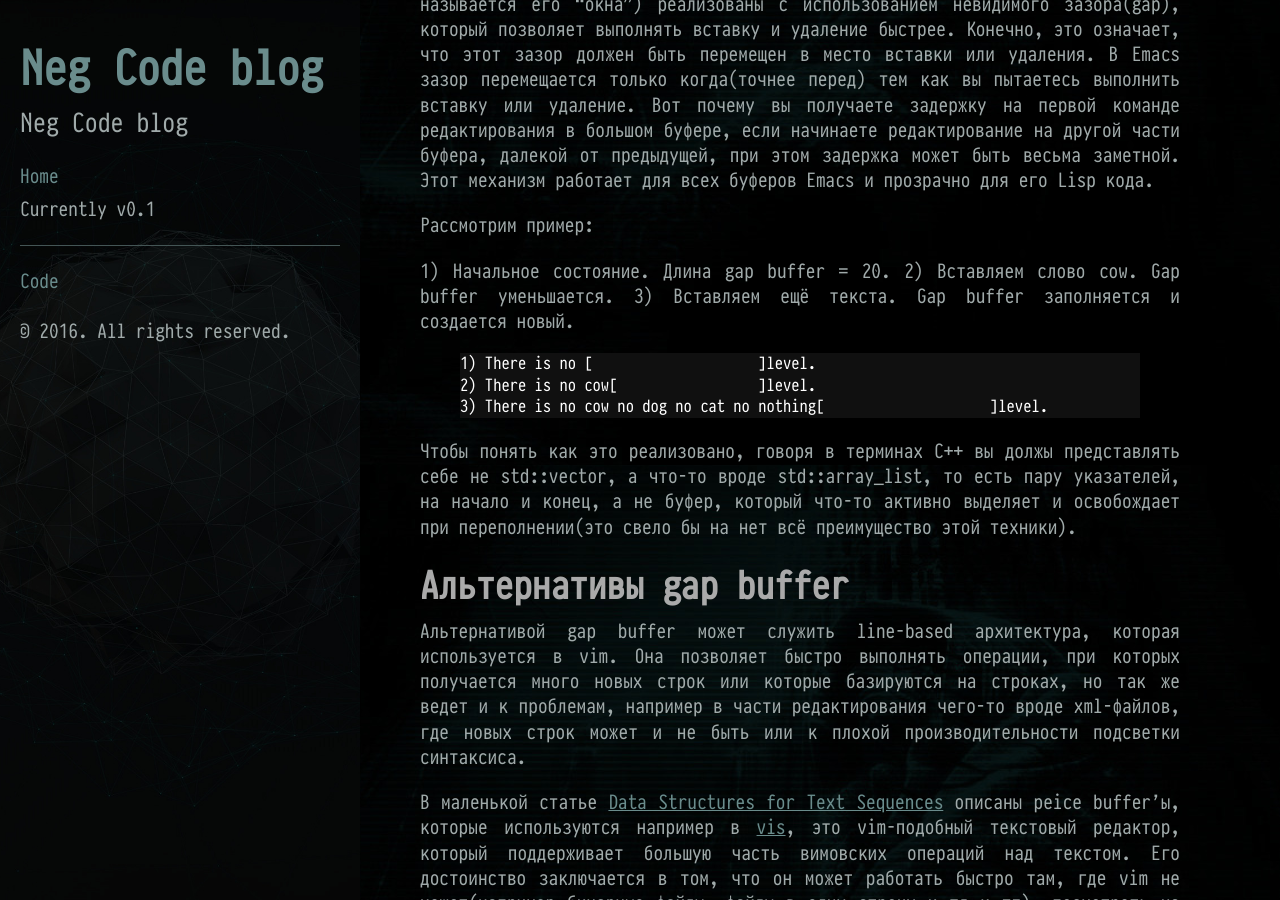
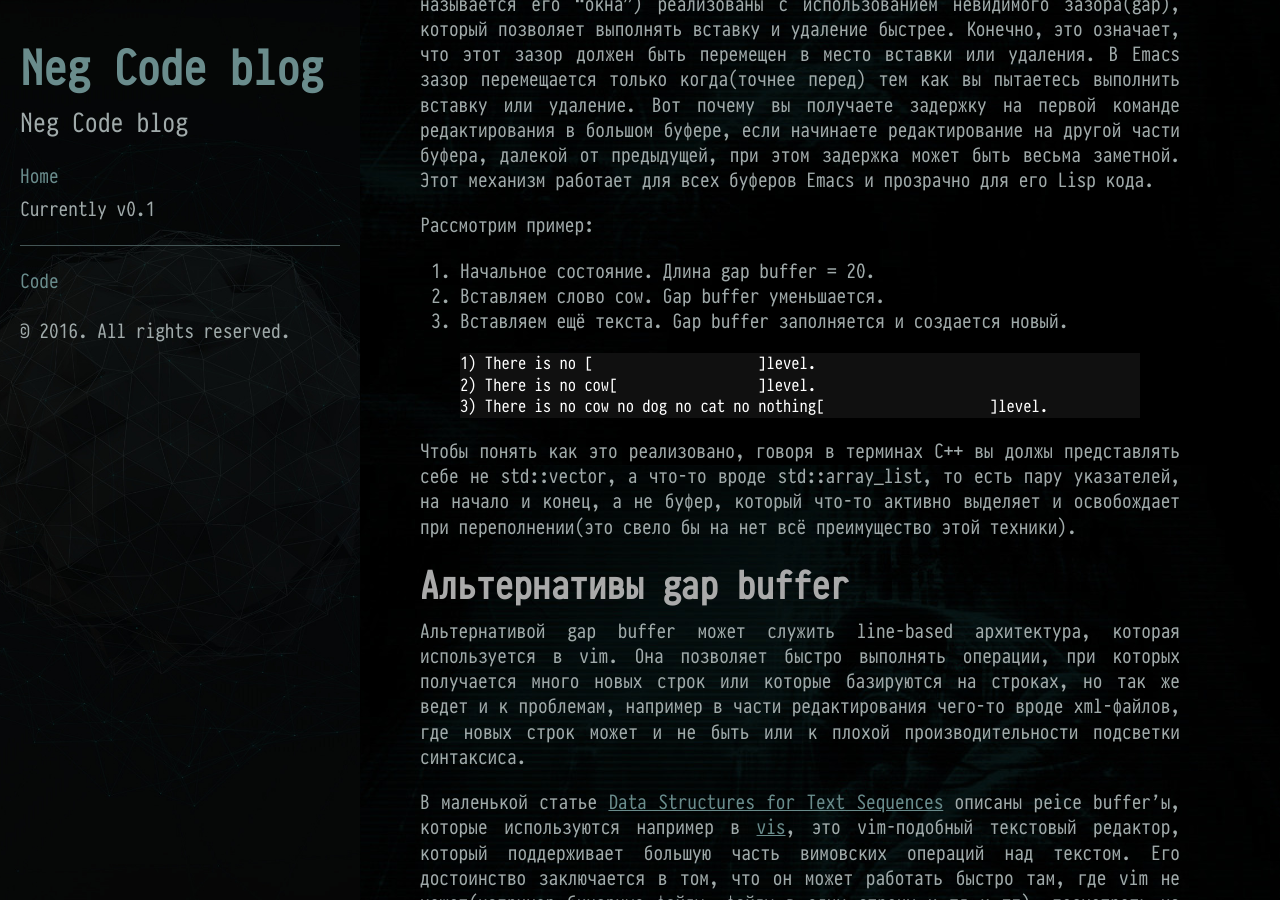
Before and after one commit to neg-serg/neg-serg.github.io, a Jekyll site: the page built from _posts/2016-05-15-gap-buffer.md, in a window 1280 px wide and 900 px high, scrolled down 435 px. Built offline with Jekyll 4.4.1, drawn with Linux system fonts in a browser that asks for light colours; comment, search, counter and statistics services are not loaded.

Commit message:
fix ordered list

```diff
--- a/_posts/2016-05-15-gap-buffer.md
+++ b/_posts/2016-05-15-gap-buffer.md
@@ -37,9 +37,9 @@ href="http://history.dcs.ed.ac.uk/archive/apps/ecce/hmd/e915.imp.html">http://hi
 
 Рассмотрим пример:
 
-1) Начальное состояние. Длина gap buffer = 20.
-2) Вставляем слово cow. Gap buffer уменьшается.
-3) Вставляем ещё текста. Gap buffer заполняется и создается новый.
+1. Начальное состояние. Длина gap buffer = 20.
+2. Вставляем слово cow. Gap buffer уменьшается.
+3. Вставляем ещё текста. Gap buffer заполняется и создается новый.
 
 {% highlight text %}
 1) There is no [                    ]level.
```
